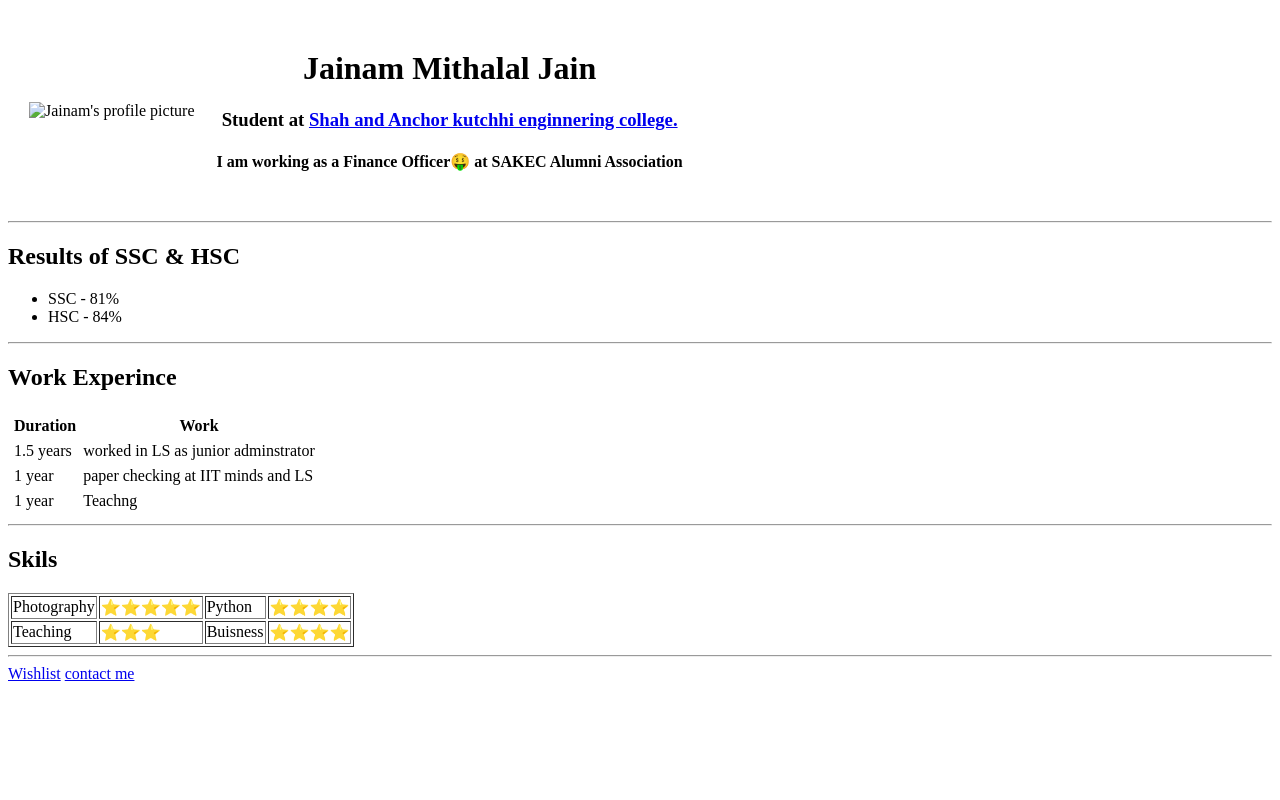
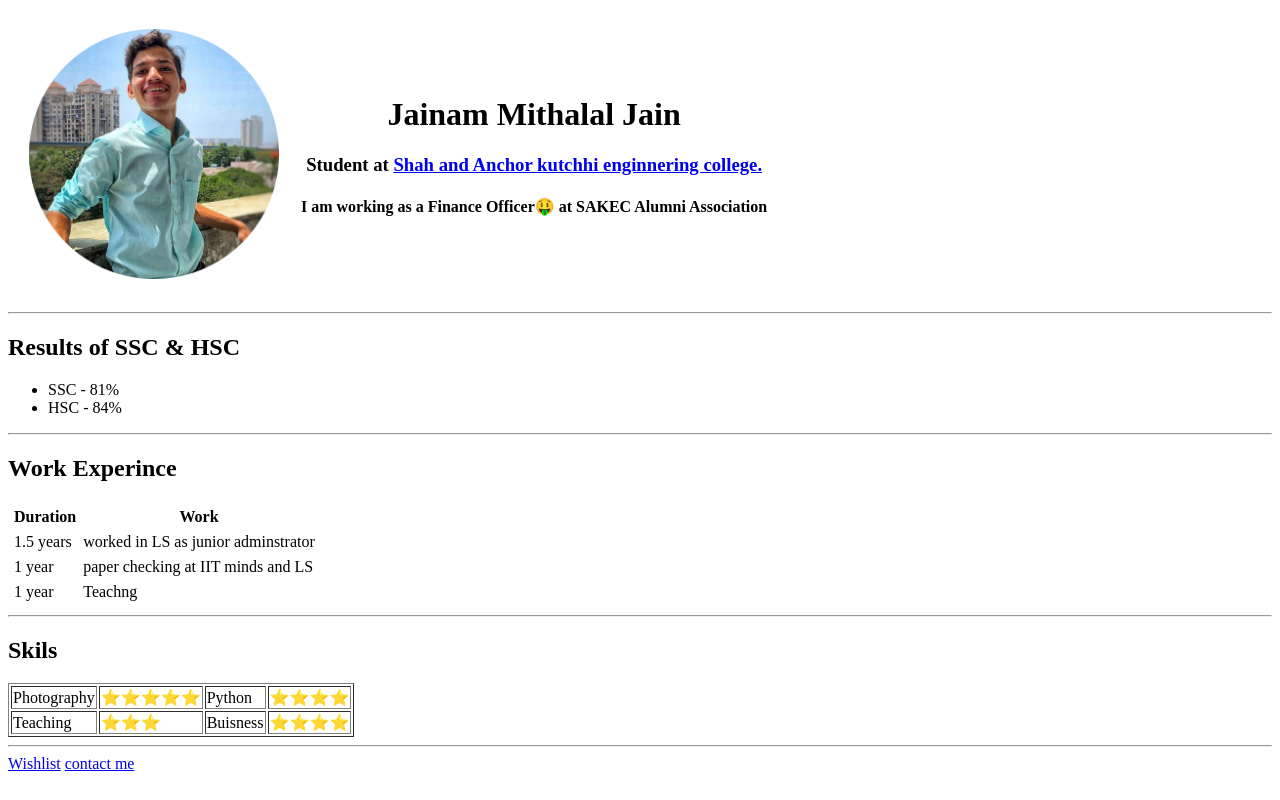
Before and after one commit to Jainam0401/cv, a plain HTML site: page index.html in a window 1280 px wide. Drawn offline with Linux system fonts and the light colour scheme.

Commit message:
Update index.html

```diff
--- a/index.html
+++ b/index.html
@@ -9,7 +9,7 @@
 <body>
     <table cellspacing ="20" >
         <tr >
-            <td align="center"><img src="../../../media/Jainam-modified.png" alt="Jainam's profile picture" width="250px"></td>
+            <td align="center"><img src="Jainam-modified.png" alt="Jainam's profile picture" width="250px"></td>
             <td align="center"><h1>Jainam Mithalal Jain</h1>
                 <p><h3><b>Student</b> at <a href="https://www.shahandanchor.com/home/"> Shah and Anchor kutchhi enginnering college. </h3></a>
                     <h4>I am working as a Finance Officer🤑 at SAKEC Alumni Association</h4>
```
